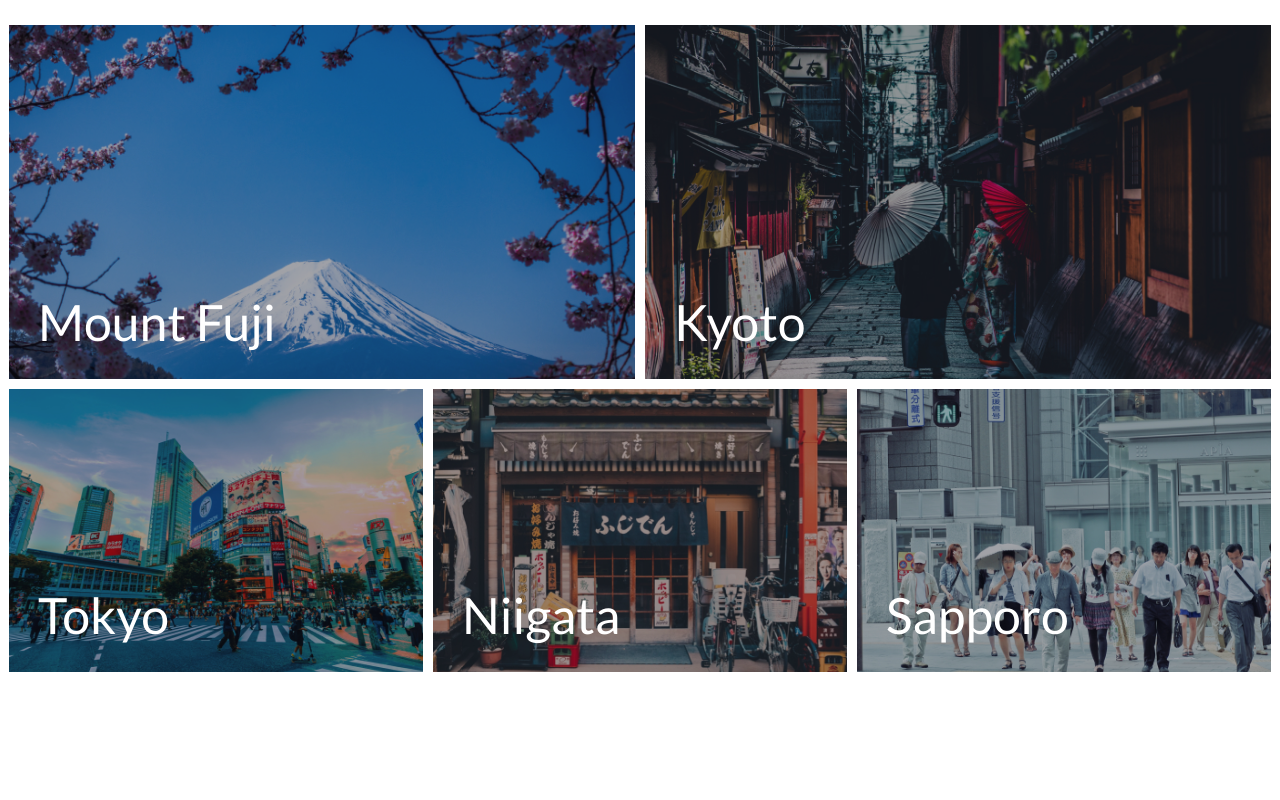
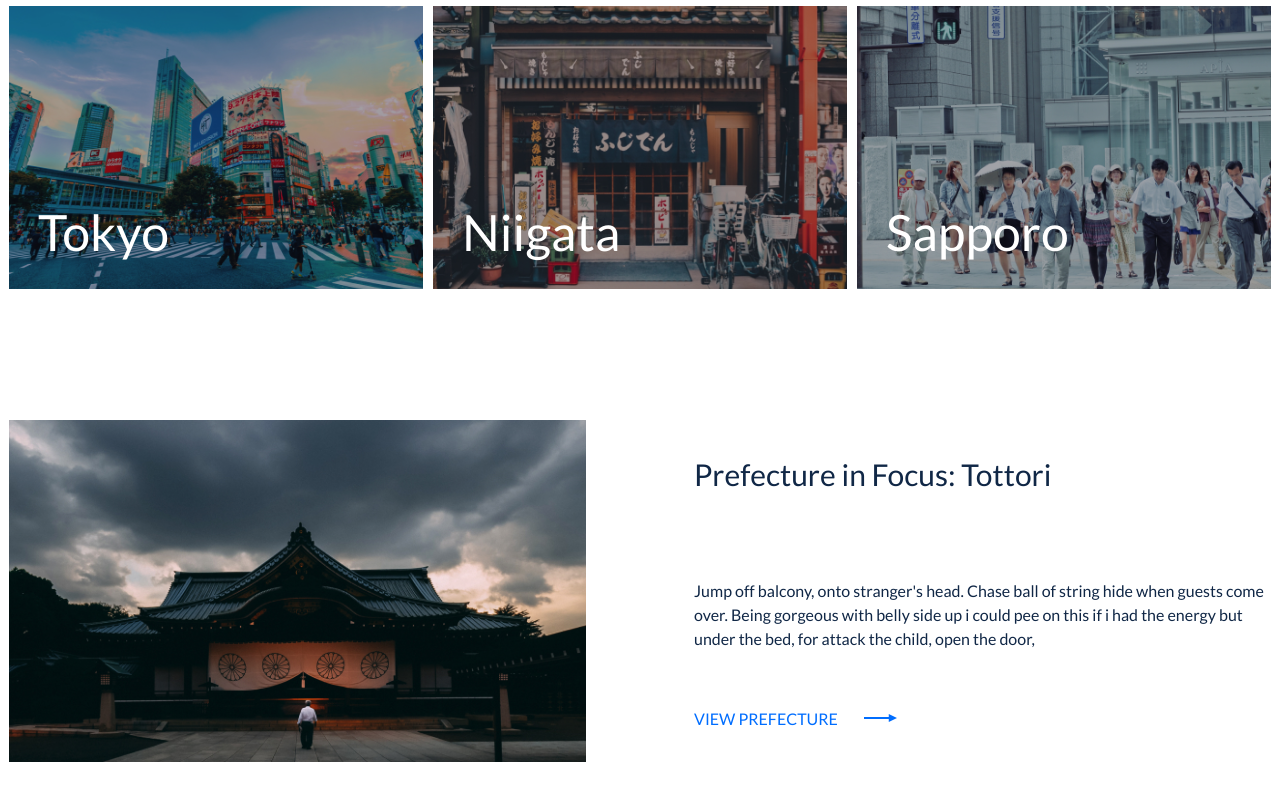
Before and after one commit to MaxFralou/figma-StW, a plain HTML site: page index.html in a window 1280 px wide. Shown: the part 1770-2570 px from the top of the page. Drawn offline with Linux system fonts and the light colour scheme.

Commit message:
feat: start Tours block

```diff
--- a/css/style.css
+++ b/css/style.css
@@ -608,7 +608,7 @@ img {
 /* Intro styles start */
 
 .intro {
-    min-height: 150vh;
+    min-height: 100vh;
     background: url(../img/intro-bg.jpg) no-repeat center;
     background-size: cover;
     padding-top: 263px;
@@ -870,3 +870,46 @@ img {
 }
 
 /* Places styles end */
+
+/* Tours styles start */
+
+.tours {
+    margin-bottom: 139px;
+}
+
+.tours-tour {
+    display: grid;
+    grid-template-columns: repeat(2, 1fr);
+    grid-gap: 0 108px;
+    align-items: center;
+    margin-bottom: 77px;
+}
+
+.tour-title {
+    margin-bottom: 85px;
+    font-weight: 500;
+    font-size: 30px;
+    line-height: 40px;
+}
+
+.tour-desc {
+    font-size: 16px;
+    line-height: 24px;
+    margin-bottom: 58px;
+}
+
+.tour-more {
+    font-size: 16px;
+    color: #006DFE;
+    text-decoration: none;
+    padding-right: 59px;
+    background: url(../svg/arrow-right-ico.svg) no-repeat right center;
+}
+
+.tour-more:hover,
+.tour-more:active {
+    opacity: .65;
+}
+
+
+/* Tours styles end */
--- a/index.html
+++ b/index.html
@@ -18,7 +18,7 @@
 
                 <div class="header-logo">
                     <a href="/" class="header-logo-link">
-                        <img src="/svg/odigo-Logo.svg" alt="Discover Amazing places in Japan" class="header-logo-pic">
+                        <img src="./svg/odigo-Logo.svg" alt="Discover Amazing places in Japan" class="header-logo-pic">
                     </a>
                 </div>
 
@@ -91,7 +91,8 @@
                             <img src="./svg/church-ico.svg" alt="Welcome to Odigo!" class="benefits-card-thumb">
                         </div>
                         <h3 class="benefits-card-title">Welcome to Odigo!</h3>
-                        <p class="benefits-card-desc">Jump off balcony, onto stranger's head. Chase ball of string hide when guests come over.</p>
+                        <p class="benefits-card-desc">Jump off balcony, onto stranger's head. Chase ball of string hide
+                            when guests come over.</p>
                         <a href="#!" class="benefits-card-more">
                             LEARN MORE
                         </a>
@@ -101,7 +102,8 @@
                             <img src="./svg/person-ico.svg" alt="Your Personal Japan Guide" class="benefits-card-thumb">
                         </div>
                         <h3 class="benefits-card-title">Your Personal Japan Guide</h3>
-                        <p class="benefits-card-desc">Jump off balcony, onto stranger's head. Chase ball of string hide when guests come over.</p>
+                        <p class="benefits-card-desc">Jump off balcony, onto stranger's head. Chase ball of string hide
+                            when guests come over.</p>
                         <a href="#!" class="benefits-card-more">
                             LEARN MORE
                         </a>
@@ -111,7 +113,8 @@
                             <img src="./svg/shop-ico.svg" alt="Promoting Local Businesses" class="benefits-card-thumb">
                         </div>
                         <h3 class="benefits-card-title">Promoting Local Businesses</h3>
-                        <p class="benefits-card-desc">Jump off balcony, onto stranger's head. Chase ball of string hide when guests come over.</p>
+                        <p class="benefits-card-desc">Jump off balcony, onto stranger's head. Chase ball of string hide
+                            when guests come over.</p>
                         <a href="#!" class="benefits-card-more">
                             LEARN MORE
                         </a>
@@ -178,6 +181,32 @@
 
 
         <!--Places end-->
+
+        <!--Tours start-->
+        <div class="tours">
+            <div class="wrapper-full">
+                <div class="tours-tour tour">
+                    <div class="tour-pic">
+                        <img src="./img/tour-1.jpg" alt="Prefecture in Focus: Tottori" class="tour-thumb">
+                    </div>
+                    <div class="tour-info">
+                        <h3 class="tour-title">
+                            Prefecture in Focus: Tottori
+                        </h3>
+                        <p class="tour-desc">
+                            Jump off balcony, onto stranger's head. Chase ball of string hide when guests come over.
+                            Being gorgeous with belly side up i could pee on this if i had the energy but under the bed,
+                            for attack the child, open the door,
+                        </p>
+                        <a href="#!" class="tour-more">VIEW PREFECTURE</a>
+                    </div>
+
+                </div>
+            </div>
+        </div>
+
+
+        <!--Tours end-->
     </main>
 </body>
 
```
Also changed, not shown: img/tour-1.jpg (added), img/tour-2.jpg (added). Lines whose indentation alone changed are shown as unchanged.
